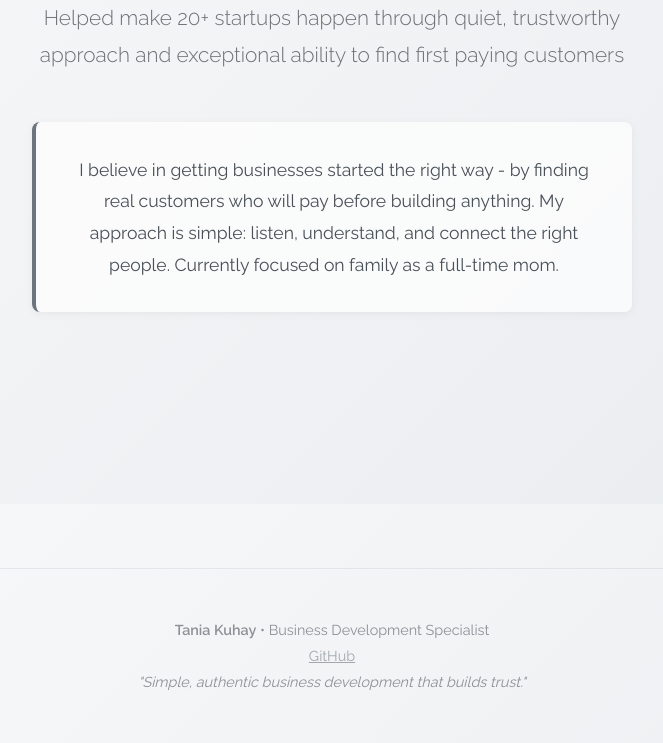
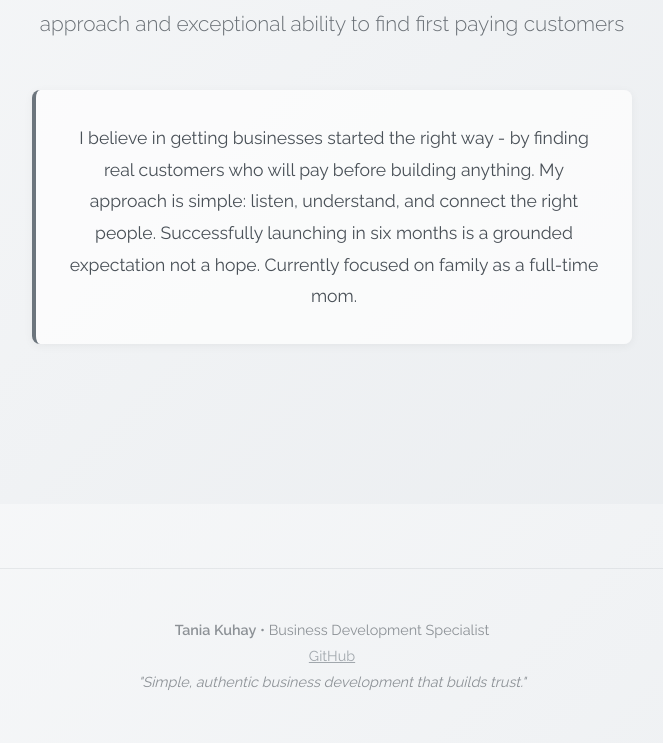
Before and after one commit to asei-boss/asei-boss.github.io, a plain HTML site: page index.html in a window 1280 px wide. Shown: the part 296-1039 px from the top of the page, without its empty margins (308-971 px from the left). Drawn offline with Linux system fonts and the light colour scheme.

Commit message:
Final draft for mom

```diff
--- a/index.html
+++ b/index.html
@@ -130,10 +130,13 @@
 
                 <h1>Tania Kuhay</h1>
 
-                <h2>Helped make 20+ startups happen through quiet, trustworthy approach and exceptional ability to find first paying customers</h2>
+                <h2>Helped make ~20 startups happen through quiet, trustworthy approach and exceptional ability to find first paying customers</h2>
 
                 <div class="intro-section">
-                    I believe in getting businesses started the right way - by finding real customers who will pay before building anything. My approach is simple: listen, understand, and connect the right people. Currently focused on family as a full-time mom.
+                    I believe in getting businesses started the right way - by finding real customers who will pay before building anything.
+                    My approach is simple: listen, understand, and connect the right people.
+                    Successfully launching in six months is a grounded expectation not a hope.
+                    Currently focused on family as a full-time mom.
                 </div>
             </div>
         </div>
```
